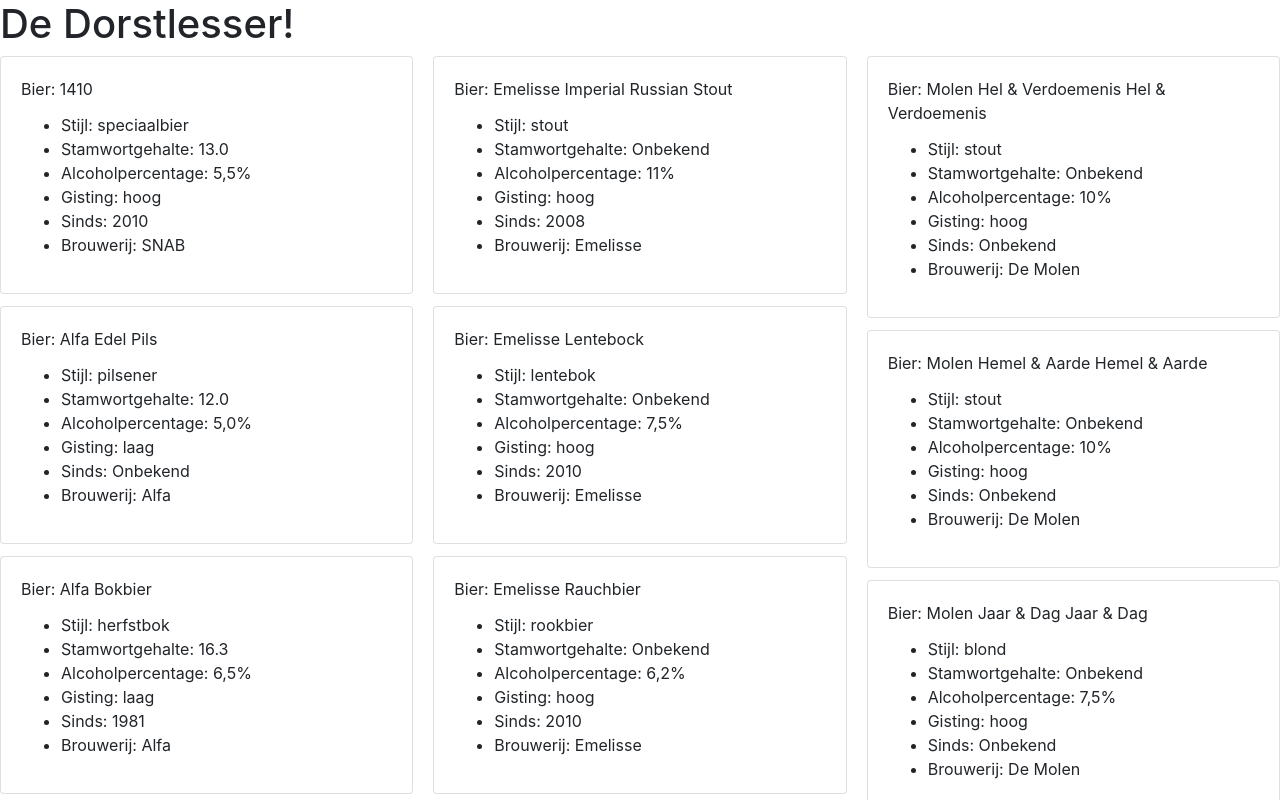
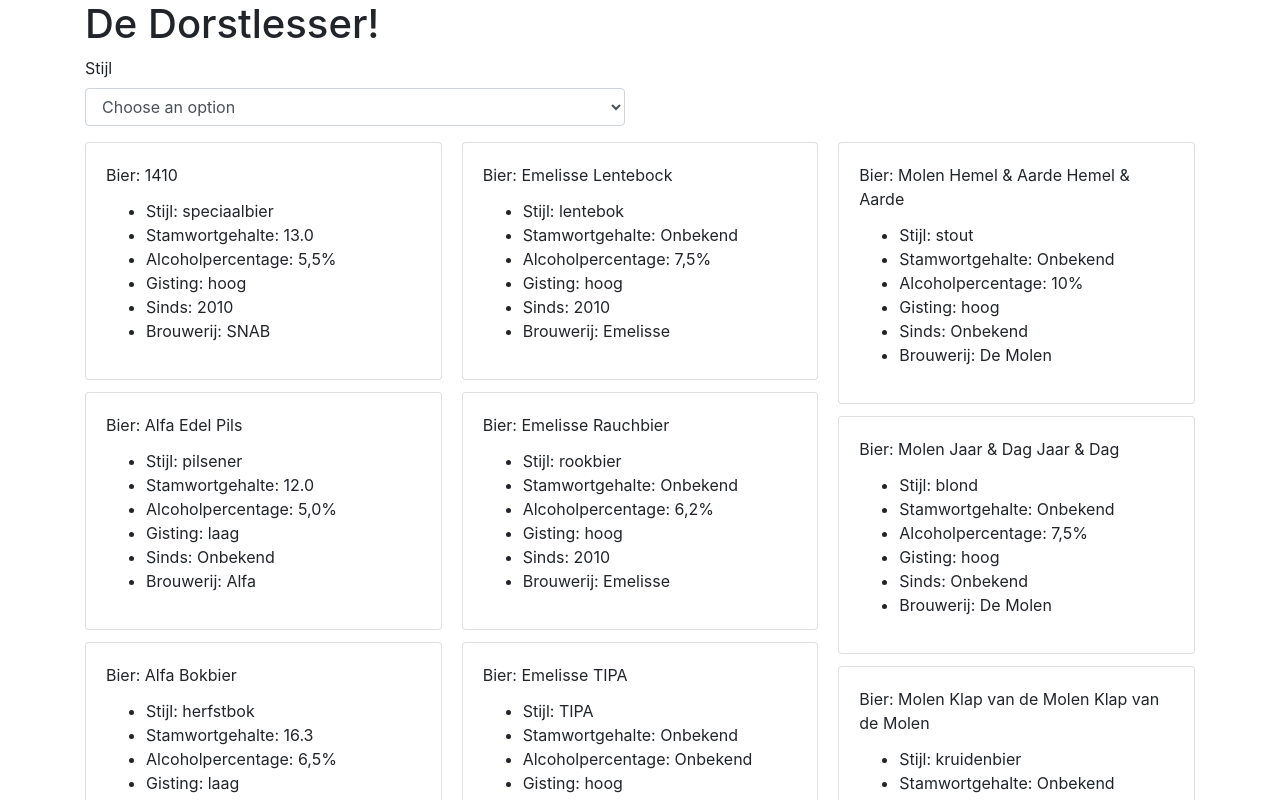
Before and after one commit to michaelvdo/de-dorstlesser, an Angular app: page / in a window 1280 px wide. Shown: the top 800 px of the page. Built offline with nearby package versions, Linux system fonts and the light colour scheme.

Commit message:
Working basic filtering!

```diff
--- a/angular.json
+++ b/angular.json
@@ -24,8 +24,8 @@
               "src/assets"
             ],
             "styles": [
-              "src/styles.css",
-              "node_modules/bootstrap/dist/css/bootstrap.min.css"
+              "node_modules/bootstrap/dist/css/bootstrap.min.css",
+              "src/styles.css"
             ],
             "scripts": []
           },
--- a/src/app/app.component.html
+++ b/src/app/app.component.html
@@ -1,4 +1,20 @@
 <section>
-  <h1>{{ title }}!</h1>
-  <app-beers></app-beers>
+  <div class="container">
+    <div class="row">
+      <div class="col-6">
+        <h1>{{ title }}!</h1>
+      </div>
+    </div>
+    <div class="row">
+      <div class="col-6">
+        <app-filters (filterUpdated)="filterBeers($event)"></app-filters>
+      </div>
+    </div>
+    <div class="card-columns">
+      <app-beer-card
+        *ngFor="let beer of filteredBeers; index as index"
+        [beerObj]="beer"
+        [beerIndex]="index"></app-beer-card>
+    </div>
+  </div>
 </section>
--- a/src/app/app.component.ts
+++ b/src/app/app.component.ts
@@ -1,4 +1,6 @@
 import { Component } from '@angular/core';
+import { BEERS } from './data/mock-beers';
+import { Beer } from './models/beer.model';
 
 @Component({
   selector: 'app-root',
@@ -7,4 +9,16 @@
 })
 export class AppComponent {
   title = 'De Dorstlesser';
+  beers: Beer[] = BEERS;
+  filteredBeers: Beer[] = [];
+
+  constructor() {
+    this.filterBeers({stijl: ''});
+  }
+
+  filterBeers(filters: {stijl: string}) {
+    this.filteredBeers = this.beers.filter((beer) => {
+      return filters.stijl ? beer.Stijl === filters.stijl : true;
+    });
+  }
 }
--- a/src/app/app.module.ts
+++ b/src/app/app.module.ts
@@ -2,14 +2,14 @@
 import { NgModule } from '@angular/core';
 
 import { AppComponent } from './app.component';
-import { BeersComponent } from './components/beers/beers.component';
 import { BeerCardComponent } from './components/beer-card/beer-card.component';
+import { FiltersComponent } from './components/filters/filters.component';
 
 @NgModule({
   declarations: [
     AppComponent,
-    BeersComponent,
-    BeerCardComponent
+    BeerCardComponent,
+    FiltersComponent
   ],
   imports: [
     BrowserModule
--- a/src/app/components/beer-card/beer-card.component.ts
+++ b/src/app/components/beer-card/beer-card.component.ts
@@ -1,4 +1,5 @@
 import { Component, OnInit, Input } from '@angular/core';
+import { Beer } from '../../models/beer.model';
 
 @Component({
   selector: 'app-beer-card',
@@ -7,7 +8,8 @@
 })
 export class BeerCardComponent implements OnInit {
 
-  @Input() beer;
+  @Input('beerObj') beer: Beer;
+  @Input('beerIndex') index: number;
   unknownMessage = 'Onbekend';
 
   constructor() { }
--- a/src/app/components/beers/beers.component.html
+++ /dev/null
@@ -1,5 +0,0 @@
-<div class="card-columns">
-	<app-beer-card
-	*ngFor="let beer of beers"
-	[beer]="beer"></app-beer-card>
-</div>
--- a/src/app/components/beers/beers.component.ts
+++ /dev/null
@@ -1,18 +0,0 @@
-import { Component, OnInit } from '@angular/core';
-import { BEERS } from '../../data/mock-beers';
-
-@Component({
-  selector: 'app-beers',
-  templateUrl: './beers.component.html',
-  styleUrls: ['./beers.component.css']
-})
-export class BeersComponent implements OnInit {
-
-  beers = BEERS;
-
-  constructor() { }
-
-  ngOnInit() {
-  }
-
-}
--- /dev/null
+++ b/src/app/components/filters/filters.component.html
@@ -0,0 +1,9 @@
+<div class="form-group">
+	<label for="stijl">Stijl</label>
+	<select name="stijl" id="stijl" class="form-control" (change)="filterChanged($event)">
+		<option value="">Choose an option</option>
+		<option value="speciaalbier">Speciaalbier</option>
+		<option value="stout">Stout</option>
+		<option value="pilsener">Pilsener</option>
+	</select>
+</div>
--- /dev/null
+++ b/src/app/components/filters/filters.component.ts
@@ -0,0 +1,27 @@
+import { Component, OnInit, EventEmitter, Output } from '@angular/core';
+
+@Component({
+  selector: 'app-filters',
+  templateUrl: './filters.component.html',
+  styleUrls: ['./filters.component.css']
+})
+export class FiltersComponent implements OnInit {
+  @Output() filterUpdated = new EventEmitter<{
+    stijl: string
+  }>();
+
+  stijl: string;
+
+  constructor() { }
+
+  ngOnInit() {
+  }
+
+  filterChanged(event) {
+    console.log(event);
+    this.filterUpdated.emit({
+      stijl: event.target.value
+    });
+  }
+
+}
--- /dev/null
+++ b/src/app/models/beer.model.ts
@@ -0,0 +1,3 @@
+export class Beer {
+	constructor(public id: number, public Bier: string, public Stijl: string, public Stamwortgehalte: string, public Alcoholpercentage: string, public Gisting: string, public Sinds: number, public Brouwerij: string) {}
+}
```
Also changed, not shown: src/app/components/filters/filters.component.css (added), to-do.txt, 1 other file (tests, documents, lock files or other folders).
